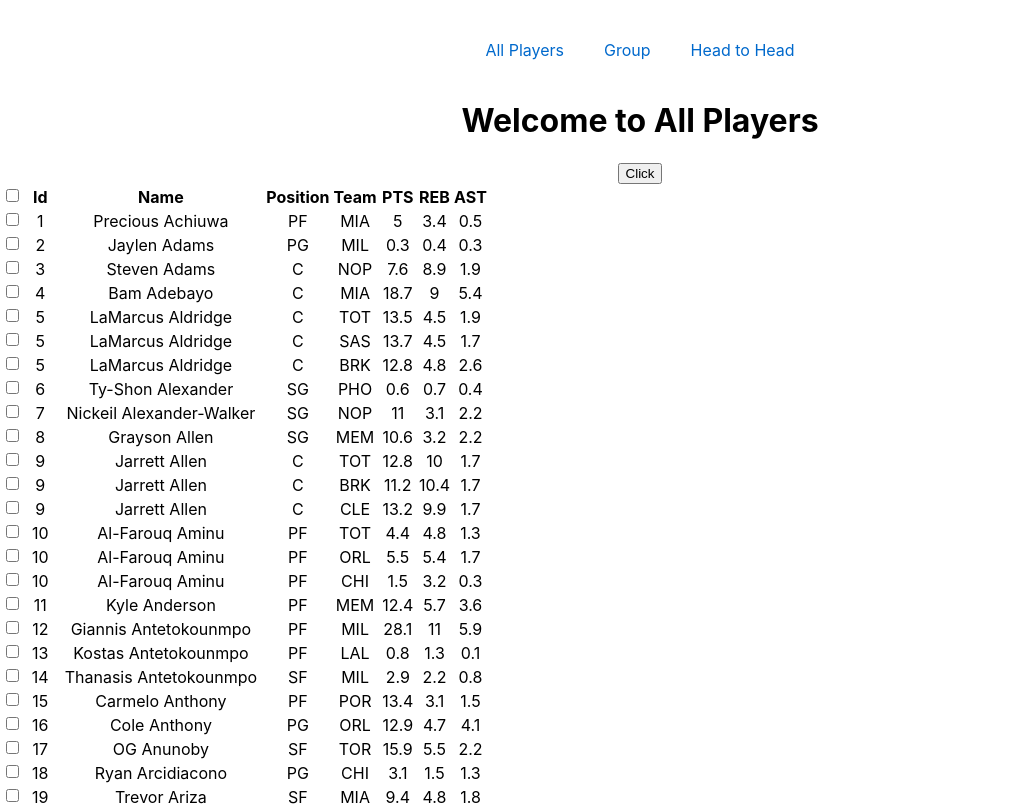
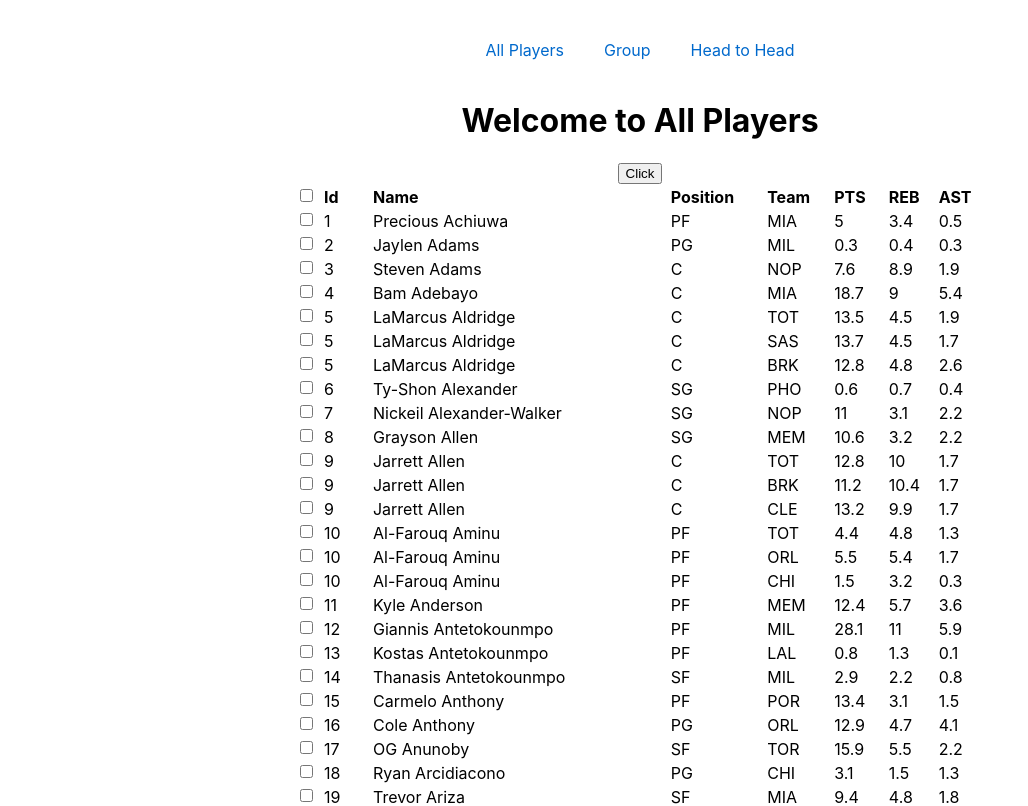
Before and after one commit to alexhu00/nba_player_analyzer, a React (Create React App) app in the folder frontend/: page / in a window 1280 px wide. Shown: the top 806 px of the page, without its empty margins (0-1028 px from the left). Built offline with nearby package versions, Linux system fonts and the light colour scheme.

Commit message:
Started css for AllPlayers

```diff
--- /dev/null
+++ b/frontend/src/components/AllPlayers.css
@@ -0,0 +1,11 @@
+.whole-table {
+  /* display: flex;
+  /* flex-direction: column; */
+  width: 700px;
+  margin: auto;
+}
+
+td,
+th {
+  text-align: left;
+}
--- a/frontend/src/components/AllPlayers.js
+++ b/frontend/src/components/AllPlayers.js
@@ -1,4 +1,5 @@
 import React, { useMemo } from "react";
+import "./AllPlayers.css";
 import NavBar from "../NavBar";
 import { players } from "../nba_player_data_20-21-";
 import { useTable } from "react-table";
@@ -36,7 +37,16 @@ const AllPlayers = () => {
         objects.push(obj_data);
       }
     }
-    console.log(objects);
+    if (objects.length != 0) {
+      console.log(objects);
+      alert(
+        "There are " +
+          objects.length.toString() +
+          " players selected and " +
+          objects[0].Player +
+          " is the First Player Selected!"
+      );
+    }
   };
 
   const columns = useMemo(() => COLUMNS, []);
@@ -69,7 +79,7 @@ const AllPlayers = () => {
   return (
     <div>
       <button onClick={showCheckBoxData}>Click</button>
-      <table {...getTableBodyProps}>
+      <table {...getTableBodyProps} className="whole-table">
         <thead>
           {headerGroups.map((headerGroup) => (
             <tr {...headerGroup.getHeaderGroupProps()}>
```
